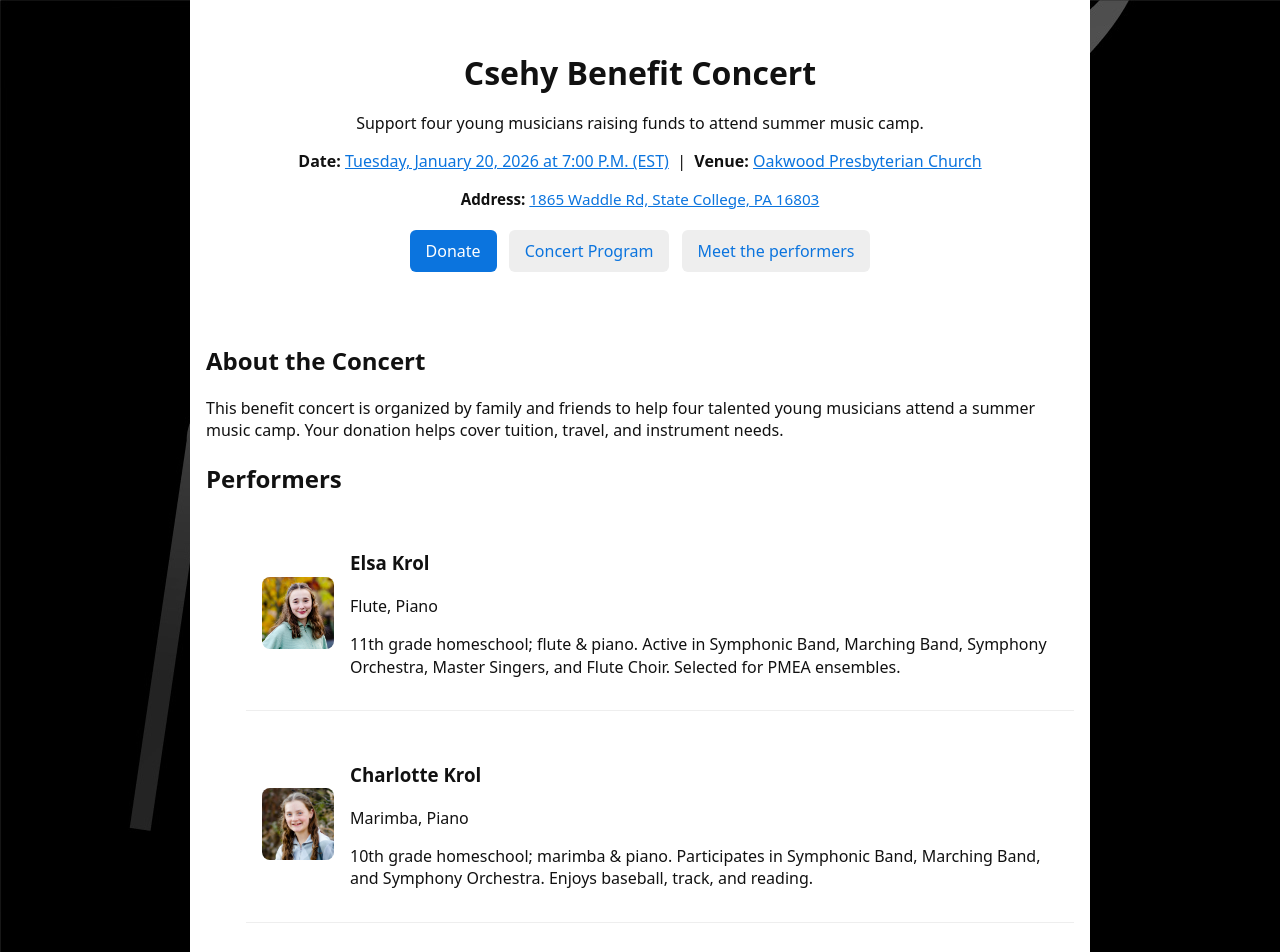
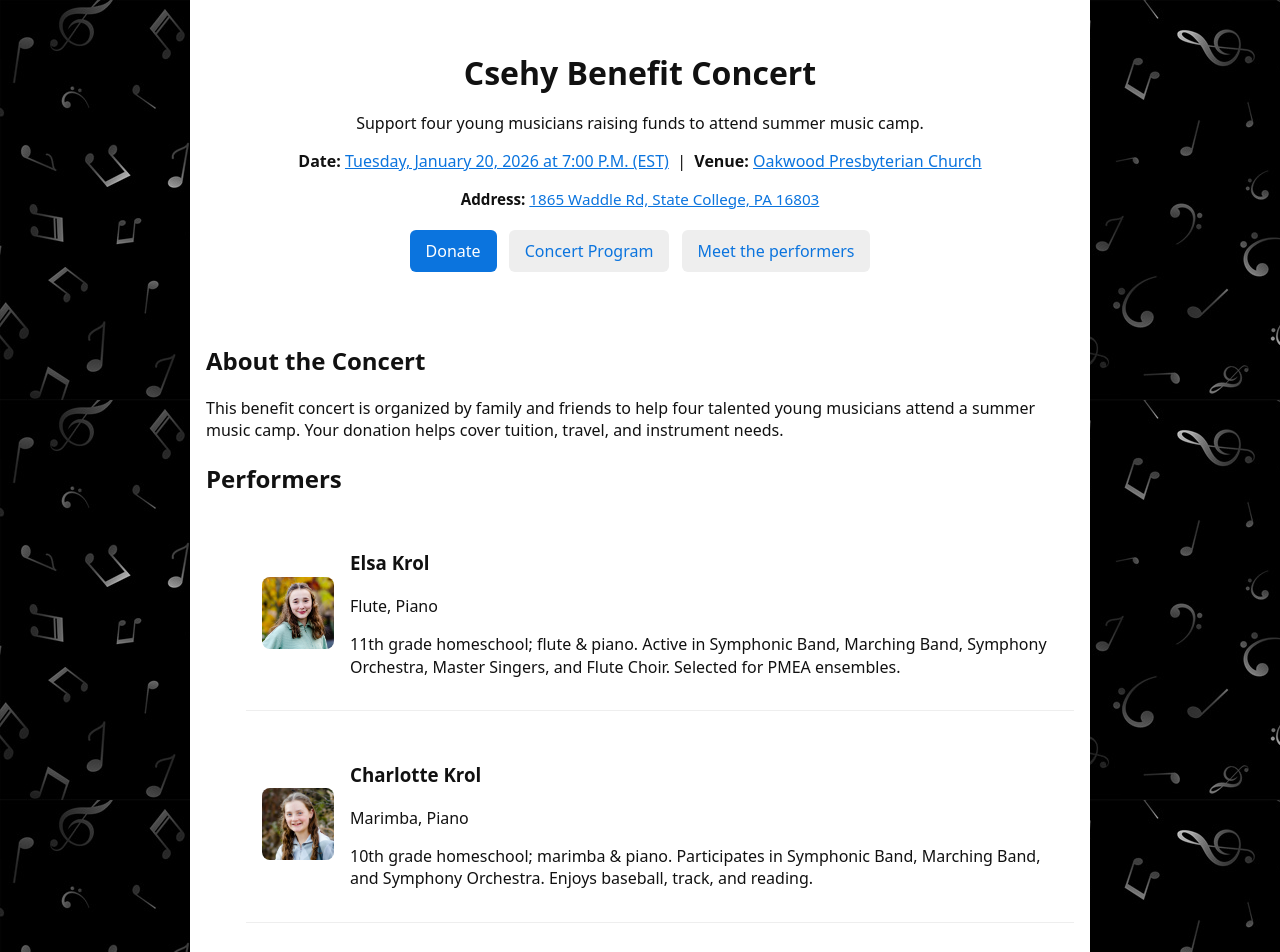
Before and after one commit to KurtKroeker/csehy-fundraising, a Jekyll site: the page built from index.md, in a window 1280 px wide. Shown: the top 952 px of the page. Built offline with Jekyll 4.4.1, drawn with Linux system fonts in a browser that asks for light colours.

Commit message:
use 10pct img

```diff
--- a/assets/css/style.css
+++ b/assets/css/style.css
@@ -16,7 +16,7 @@ body {
     color: #111;
     margin: 0;
     /* background: #fff */
-    background-image: url('../images/music-notes-background.jpg');
+    background-image: url('../images/music-notes-background-10pct.jpg');
     background-repeat: repeat;
 }
 
```
